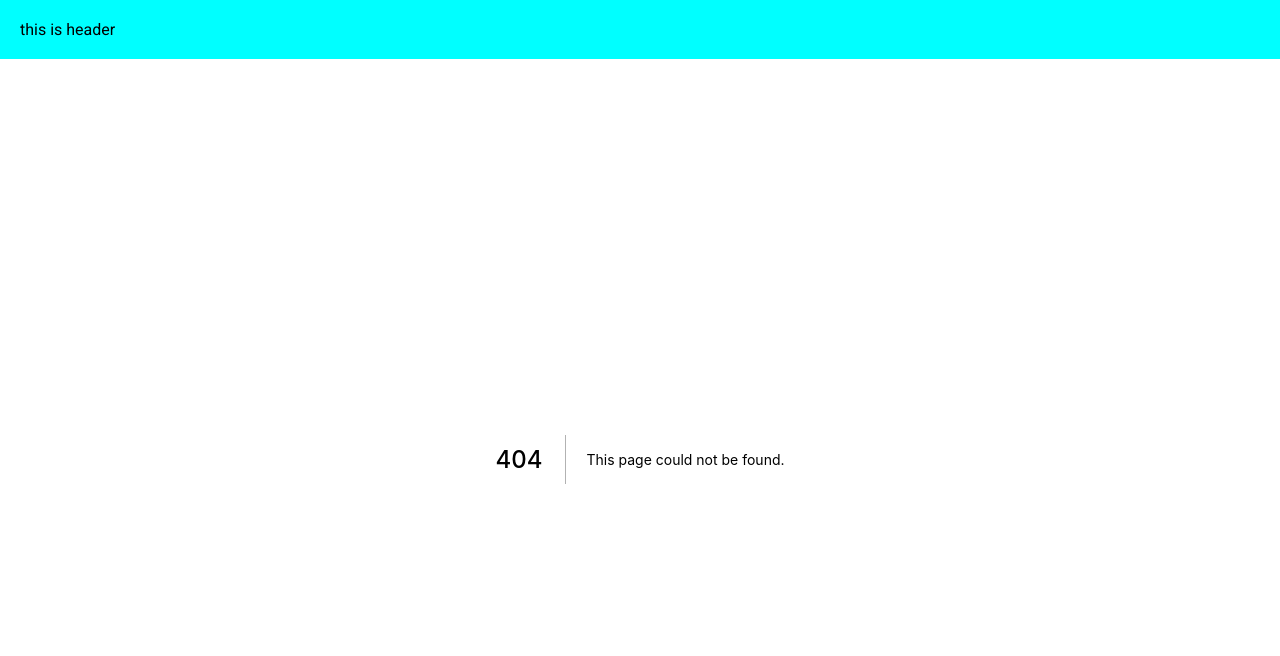
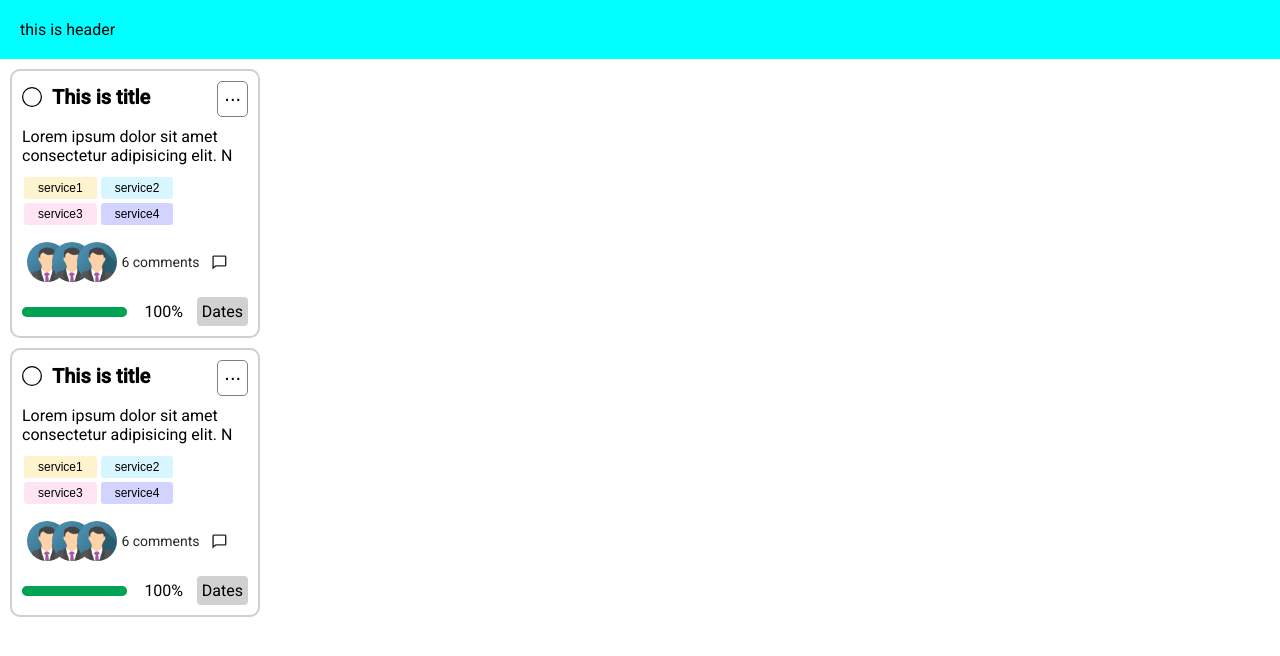
Before and after one commit to alaeddineazri/Integration-dashboard-next-js, a Next.js app: page /components/CardContainer in a window 1280 px wide. Before the commit this address had no page. Shown: the top 656 px of the page. Built offline with nearby package versions, Linux system fonts and the light colour scheme.

Commit message:
toggleCard

```diff
--- /dev/null
+++ b/pages/components/CardContainer.jsx
@@ -0,0 +1,14 @@
+import React from 'react'
+import InfoCard from './InfoCard'
+
+const CardContainer = () => {
+  return (
+    <div>
+        <InfoCard />
+        <InfoCard />
+
+    </div>
+  )
+}
+
+export default CardContainer
--- a/pages/components/InfoCard.jsx
+++ b/pages/components/InfoCard.jsx
@@ -1,3 +1,4 @@
+import { useState } from 'react'
 import styles from '../../styles/infoCard.module.css'
 
 import ButtonsContainer from './ButtonsContainer'
@@ -9,13 +10,26 @@ import TitleCard from './TitleCard'
 
 
 const InfoCard = () => {
+
+  const [open, setOpen] = useState(true);
+
+
+
+  const toggleOpen = () => {
+    setOpen(!open);
+  }
+
+
   return (
     <div className={styles.infoCard}>
-        <TitleCard  Title="This is title"/>
-        <Description  description="Lorem ipsum dolor sit amet consectetur adipisicing elit. N"/>
+        <TitleCard  Title="This is title" toggleOpen={toggleOpen} />
+        { open ? <>
+          <Description  description="Lorem ipsum dolor sit amet consectetur adipisicing elit. N"/>
         <ButtonsContainer />
         <Comments />
         <ProgressBar  progress={100}/>
+        </> : null}
+
 
     </div>
   )
--- a/pages/components/TitleCard.jsx
+++ b/pages/components/TitleCard.jsx
@@ -2,7 +2,7 @@ import React from "react";
 import styles from "../../styles/TitleCard.module.css";
 import { BsCircle } from 'react-icons/bs';
 
-const TitleCard = ({Title}) => {
+const TitleCard = ({Title , toggleOpen}) => {
   return (
     <div className={styles.container}>
       <div className={styles.leftSideBox}>
@@ -10,7 +10,7 @@ const TitleCard = ({Title}) => {
         <div className={styles.title}>{Title}</div>
       </div>
         <div classNam={styles.rightSideBox}>
-        <button className={styles.button}>...</button>
+        <button className={styles.button} onClick={()=>toggleOpen()}>...</button>
       </div>
     </div>
   );
--- a/pages/projects/tasks/TasksBoard.jsx
+++ b/pages/projects/tasks/TasksBoard.jsx
@@ -1,6 +1,7 @@
 
 
 import ButtonsContainer from '../../components/ButtonsContainer'
+import CardContainer from '../../components/CardContainer'
 import Comment from '../../components/Description'
 import InfoCard from '../../components/InfoCard'
 
@@ -9,7 +10,7 @@ const TasksBoard = () => {
   return (
 
     <>
-    <InfoCard />
+    <CardContainer />
     </>
   )
 }
```
